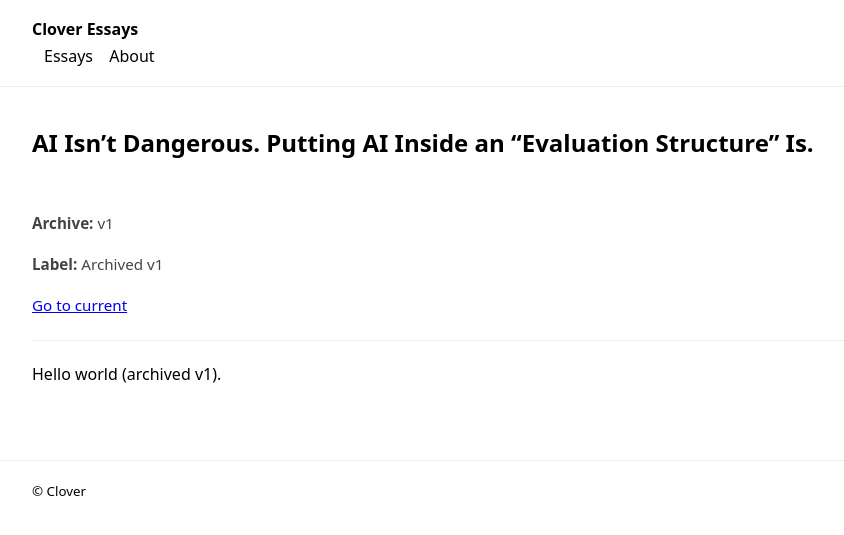
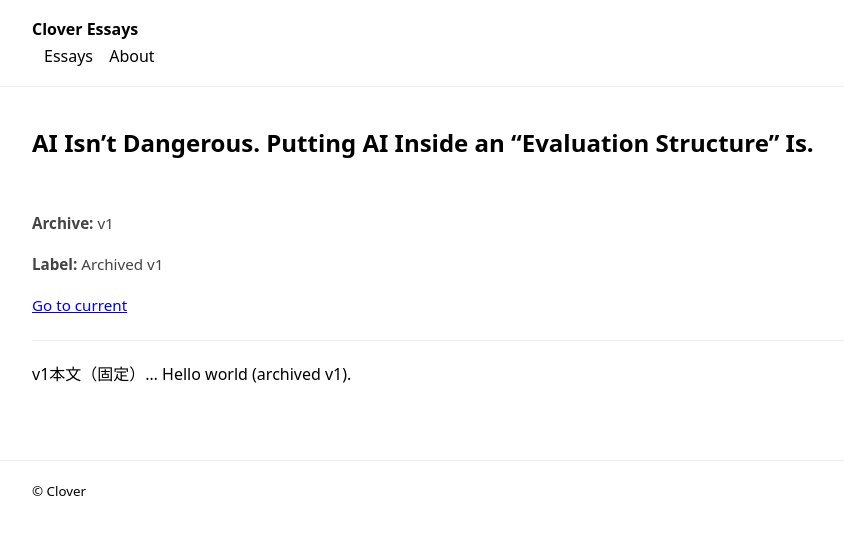
Before and after one commit to cloversx/clover-site-en, a Jekyll site: the page built from essays/ai-evaluation-structure/v1/index.md, in a window 1280 px wide. Shown: the top 535 px of the page, without its empty margins (178-1022 px from the left). Built offline with Jekyll 4.4.1, drawn with Linux system fonts in a browser that asks for light colours.

Commit message:
Update index.md

```diff
--- a/essays/ai-evaluation-structure/v1/index.md
+++ b/essays/ai-evaluation-structure/v1/index.md
@@ -6,7 +6,7 @@ slug: ai-evaluation-structure
 is_archive: true
 archive_version: v1
 
-canonical_url: ""
+canonical_url: ""  # 空なら自動生成（/v1/になる）
 alt_url: ""
 
 summary: "Archived snapshot (v1)."
@@ -15,4 +15,5 @@ last_updated: 2026-02-06
 version_label: "Archived v1"
 ---
 
+v1本文（固定）...
 Hello world (archived v1).
```
